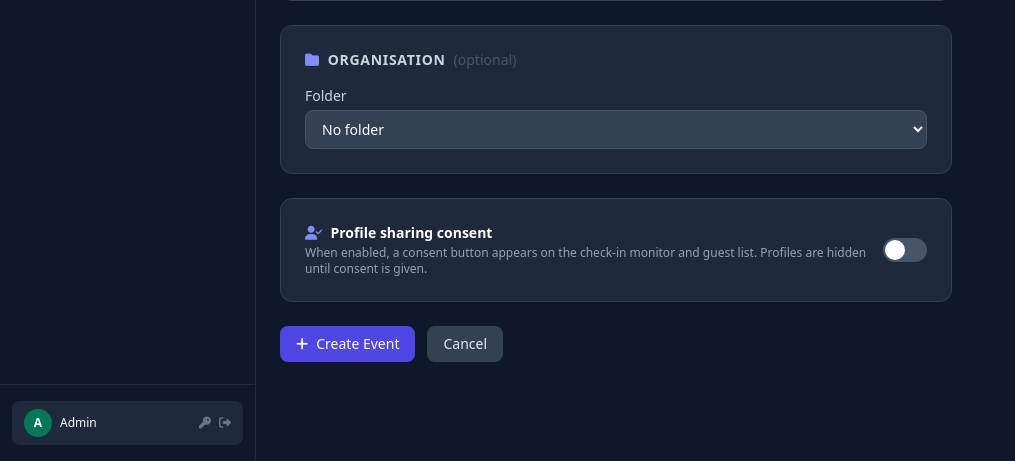
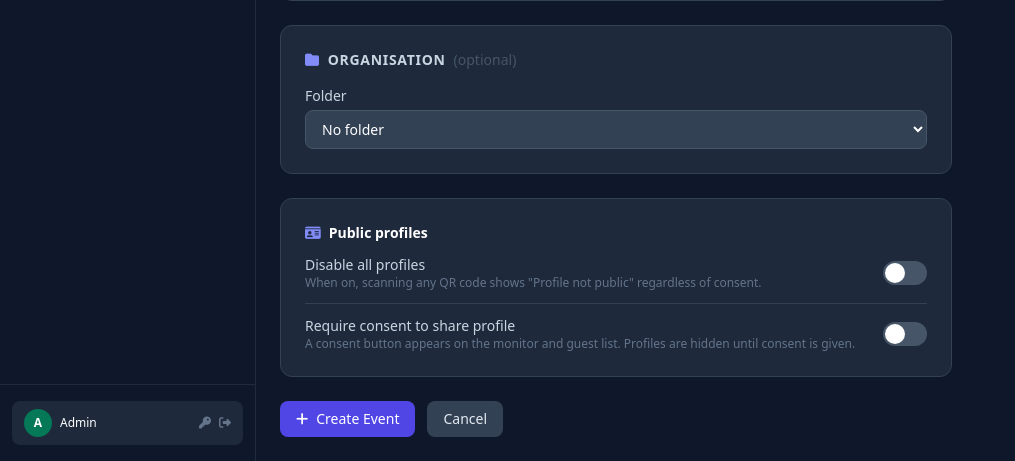
Before and after one commit to danielmolloy-brookes/test, a FastAPI app: template app/templates/events/create.html in a window 1280 px wide. Shown: the part 1066-1527 px from the top of the page, without its empty margins (0-1015 px from the left). Run offline with FastAPI, Linux system fonts and the light colour scheme; the template is opened without the code that fills it, so the values that code supplies are empty; some libraries are stand-ins or nearby versions.

Commit message:
Add disable all profiles toggle to event edit

```diff
--- a/app/database.py
+++ b/app/database.py
@@ -421,6 +421,9 @@ def _run_consent_migrations():
     insp = inspect(engine)
     with engine.connect() as conn:
         event_cols = [c["name"] for c in insp.get_columns("events")]
+        if "profiles_disabled" not in event_cols:
+            conn.execute(text("ALTER TABLE events ADD COLUMN profiles_disabled BOOLEAN NOT NULL DEFAULT 0"))
+            conn.commit()
         if "profile_consent_enabled" not in event_cols:
             conn.execute(text("ALTER TABLE events ADD COLUMN profile_consent_enabled BOOLEAN NOT NULL DEFAULT 0"))
             conn.commit()
--- a/app/models.py
+++ b/app/models.py
@@ -108,6 +108,7 @@ class Event(Base):
     slot_duration_mins         = Column(Integer, default=30, nullable=False)
     slot_capacity              = Column(Integer, default=1, nullable=False)
     # Profile sharing consent feature
+    profiles_disabled          = Column(Boolean, default=False, nullable=False)
     profile_consent_enabled    = Column(Boolean, default=False, nullable=False)
     created_at                 = Column(DateTime, default=datetime.utcnow)
 
--- a/app/routers/events_router.py
+++ b/app/routers/events_router.py
@@ -317,6 +317,7 @@ async def edit_event_submit(
     new_folder_name: str = Form(""),
     new_folder_color: str = Form("#6366f1"),
     profile_consent_enabled: str = Form(""),
+    profiles_disabled: str = Form(""),
     db: Session = Depends(get_db),
     current_user: User = Depends(require_admin),
 ):
@@ -346,6 +347,7 @@ async def edit_event_submit(
     event.ghl_registered_tag = ghl_registered_tag or None
     event.ghl_checkout_tag = ghl_checkout_tag or None
     event.folder_id = _resolve_folder(folder_id, new_folder_name, new_folder_color, db, current_user.id, event.org_id)
+    event.profiles_disabled = bool(profiles_disabled)
     event.profile_consent_enabled = bool(profile_consent_enabled)
     db.commit()
     return RedirectResponse(url=f"/events/{event_id}", status_code=303)
--- a/app/templates/events/create.html
+++ b/app/templates/events/create.html
@@ -238,13 +238,31 @@
         :value="folderChoice === '__new__' ? '' : folderChoice" />
     </div>
 
-    <!-- Profile consent feature toggle -->
-    <div class="card p-4 flex items-center justify-between gap-4">
+    <!-- Profile settings -->
+    <div class="card p-4 space-y-3">
+      <p class="text-sm font-semibold flex items-center gap-2">
+        <i class="fas fa-id-card text-indigo-400"></i> Public profiles
+      </p>
+
+      <!-- Disable profiles entirely -->
+      <div class="flex items-center justify-between gap-4">
         <div>
-        <p class="text-sm font-semibold flex items-center gap-2">
-          <i class="fas fa-user-check text-indigo-400"></i> Profile sharing consent
-        </p>
-        <p class="text-xs text-slate-400 mt-0.5">When enabled, a consent button appears on the check-in monitor and guest list. Profiles are hidden until consent is given.</p>
+          <p class="text-sm text-slate-300">Disable all profiles</p>
+          <p class="text-xs text-slate-500">When on, scanning any QR code shows "Profile not public" regardless of consent.</p>
+        </div>
+        <label class="relative inline-flex items-center cursor-pointer shrink-0">
+          <input type="checkbox" name="profiles_disabled" value="1"
+            {% if event and event.profiles_disabled %}checked{% endif %}
+            class="sr-only peer"/>
+          <div class="w-11 h-6 bg-slate-600 peer-focus:ring-2 peer-focus:ring-red-500 rounded-full peer peer-checked:bg-red-600 after:content-[''] after:absolute after:top-0.5 after:left-0.5 after:bg-white after:rounded-full after:h-5 after:w-5 after:transition-all peer-checked:after:translate-x-5"></div>
+        </label>
+      </div>
+
+      <!-- Consent feature -->
+      <div class="flex items-center justify-between gap-4 border-t border-slate-700 pt-3">
+        <div>
+          <p class="text-sm text-slate-300">Require consent to share profile</p>
+          <p class="text-xs text-slate-500">A consent button appears on the monitor and guest list. Profiles are hidden until consent is given.</p>
         </div>
         <label class="relative inline-flex items-center cursor-pointer shrink-0">
           <input type="checkbox" name="profile_consent_enabled" value="1"
@@ -252,6 +270,7 @@
             class="sr-only peer"/>
           <div class="w-11 h-6 bg-slate-600 peer-focus:ring-2 peer-focus:ring-indigo-500 rounded-full peer peer-checked:bg-indigo-600 after:content-[''] after:absolute after:top-0.5 after:left-0.5 after:bg-white after:rounded-full after:h-5 after:w-5 after:transition-all peer-checked:after:translate-x-5"></div>
         </label>
+      </div>
     </div>
 
     <!-- Actions -->
```
Also changed, not shown: app/routers/profile_router.py (+5 -2 lines), 2 other files. Lines whose indentation alone changed are shown as unchanged.
